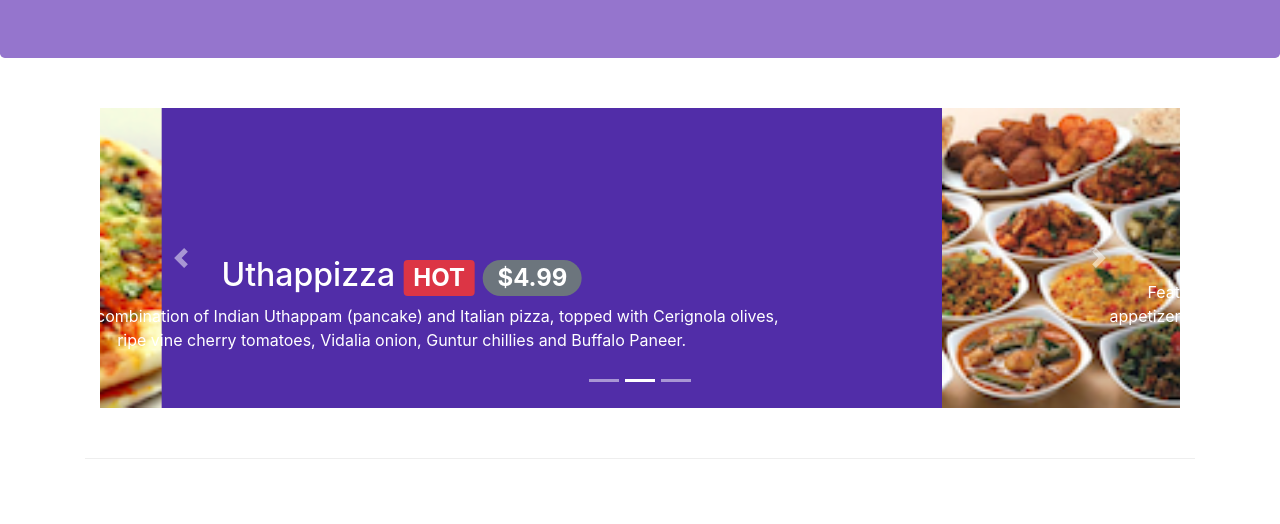
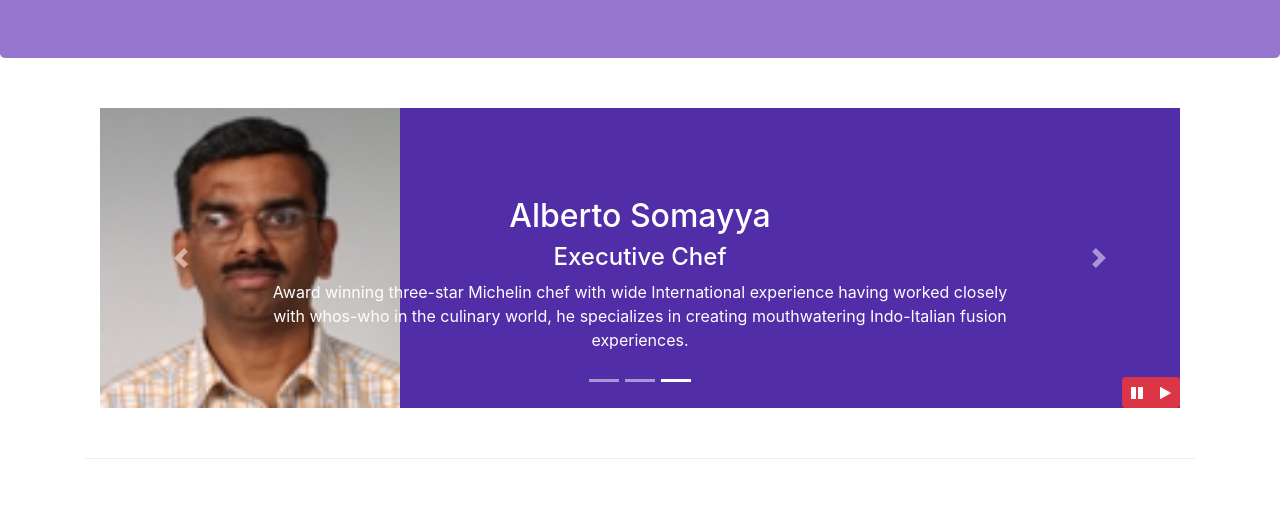
Before and after one commit to manulopezw/Bootstrap-test, a website: page index.html in a window 1280 px wide. Shown: the part 276-800 px from the top of the page. Drawn offline with nearby package versions, Linux system fonts and the light colour scheme.

Commit message:
Bootstrap JQuery

```diff
--- a/css/styles.css
+++ b/css/styles.css
@@ -58,3 +58,10 @@ body{
     left: 0;
     min-height: 300px;
 }
+
+#carouselButton {
+    right:0px;
+    position: absolute;
+    bottom: 0px;
+    z-index: 1;
+}
--- a/index.html
+++ b/index.html
@@ -173,7 +173,7 @@
 
         <div class="row row-content">
             <div class="col">
-                <div id="mycarousel" class="carousel slide" data-ride="carousel">
+                <div id="mycarousel" class="carousel slide" data-ride="carousel" data-interval="2000">
                     <div class="carousel-inner" role="listbox">
                         <div class="carousel-item active">
                             <img class="d-block img-fluid" src="img/uthappizza.png" alt="Uthappizza">
@@ -218,6 +218,14 @@
                     <a class="carousel-control-next" href="#mycarousel" role="button" data-slide="next">
                         <span class="carousel-control-next-icon"></span>
                     </a>
+                    <div class="btn-group" id="carouselButton">
+                        <button class="btn btn-danger btn-sm" id="carousel-pause">
+                            <span class="fa fa-pause"></span>
+                        </button>
+                        <button class="btn btn-danger btn-sm" id="carousel-play">
+                            <span class="fa fa-play"></span>
+                        </button>
+                    </div>
                 </div>
             </div>
         </div>
@@ -328,6 +336,17 @@
     <script src="node_modules/jquery/dist/jquery.slim.min.js"></script>
     <script src="node_modules/popper.js/dist/umd/popper.min.js"></script>
     <script src="node_modules/bootstrap/dist/js/bootstrap.min.js"></script>
+    <script>
+        $(document).ready(function(){
+            $("#carousel-pause").click(function(){
+                $("#mycarousel").carousel('pause');
+            });
+            $("#carousel-play").click(function(){
+                $("#mycarousel").carousel('cycle');
+            });
+            $("#mycarousel").carousel( { interval: 2000 } );
+        });
+    </script>
 </body>
 
 </html>
```
